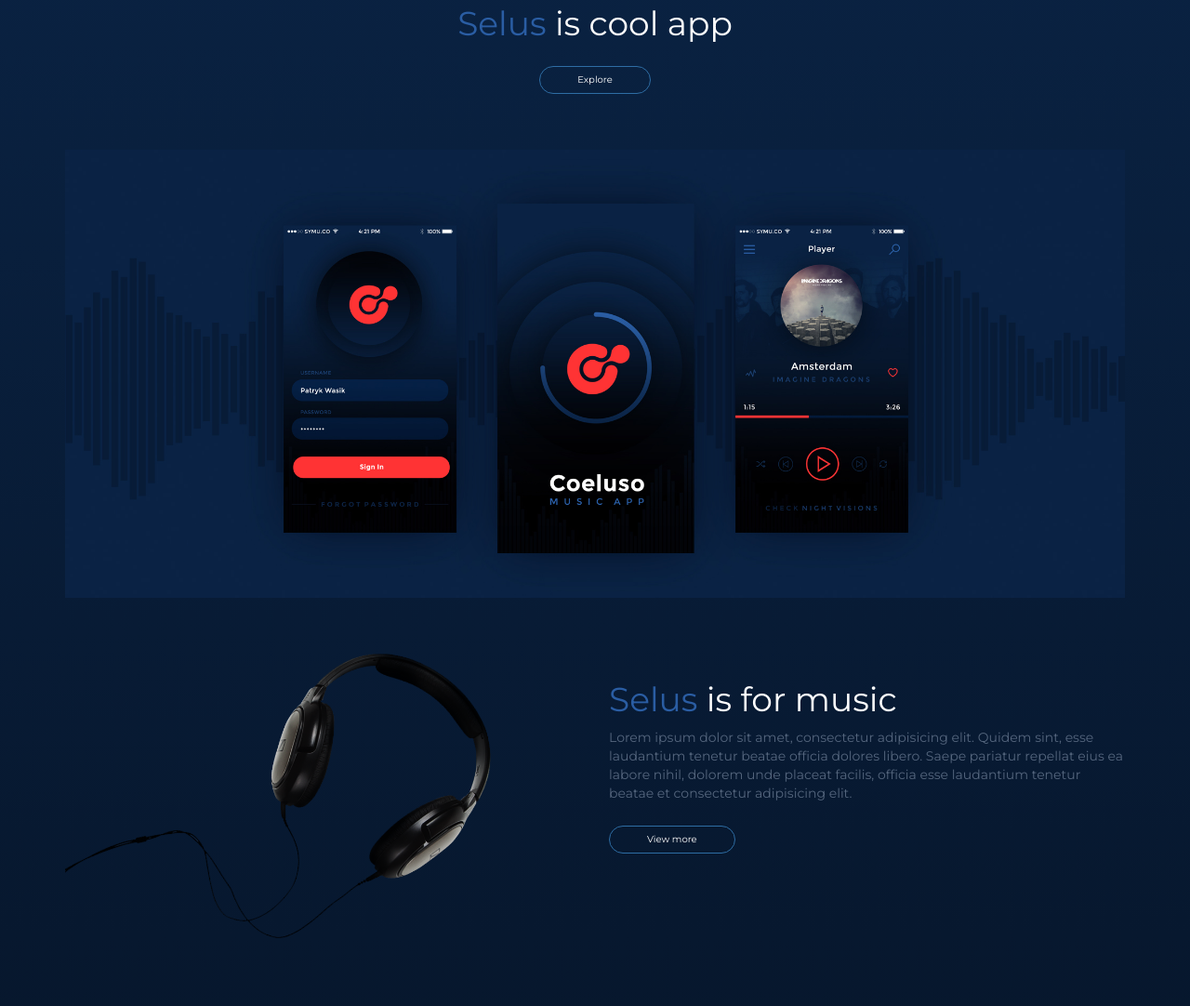
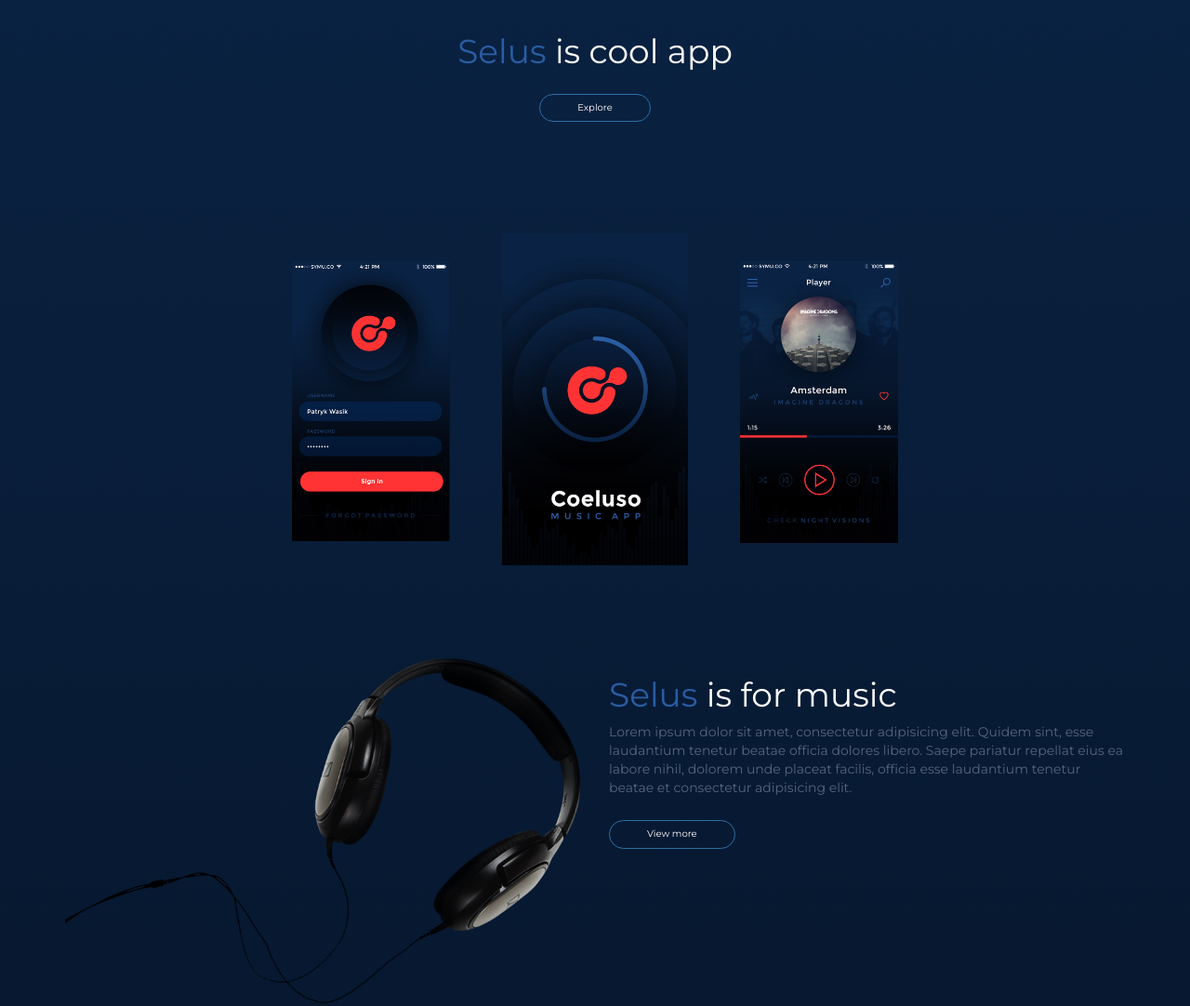
Before and after one commit to tomdanny/selus, a plain HTML site: page index.html in a window 1280 px wide. Shown: the part 174-1256 px from the top of the page at 93% size. Drawn offline with nearby package versions, Linux system fonts and the light colour scheme.

Commit message:
more work done on responsive images

```diff
--- a/css/main.css
+++ b/css/main.css
@@ -237,17 +237,18 @@ textarea {
 }
 .navbar-toggle {
   display: block;
-  background-color: none;
+  background-color: transparent;
   border: none;
 }
 
 .navbar-inverse .navbar-toggle:hover,
 .navbar-inverse .navbar-toggle:focus {
-  background-color: #0A2345;
+  background-color: transparent;
 }
 
 .navbar-inverse {
   border: none;
+  background-color: transparent;
 }
 
 .navbar-collapse.collapse {
@@ -264,11 +265,11 @@ textarea {
 }
 
 .navbar-custom {
-    background-color:#0A2345;
+    background-color: transparent;
 }
 
 .nav li{
-   background-color:#0A2345 !important;
+   background-color: transparent; !important;
 }
 
 .logo img{
@@ -285,7 +286,7 @@ textarea {
 
 .selus-header {
     color: #FFFFFF;
-    margin-top: 90px;
+    margin-top: 120px;
 }
 
 .selus-header-bold {
@@ -307,6 +308,39 @@ textarea {
     width: 100%;
     margin-top: 60px;
     /*min-width: 400px;*/
+}
+
+.cellphone-image img {
+    width: 100%;
+    margin-top: 100px;
+    /*min-width: 650px;*/
+    /*padding-right: 80px;*/
+}
+
+.headphones-image img {
+    width: 100%;
+    margin-top: 100px;
+}
+
+.signin-image img {
+    width: 100%;
+    margin-top: 100px;
+    /*min-width: 400px;*/
+    max-width: 200px;
+}
+
+.landing-image img {
+    width: 100%;
+    margin-top: 120px;
+    /*min-width: 400px;*/
+    max-width: 200px;
+}
+
+.player-image img {
+    width: 100%;
+    margin-top: 100px;
+    /*min-width: 400px;*/
+    max-width: 200px;
 }
 
 
@@ -378,7 +412,7 @@ textarea {
 
 ul.footer-nav {
   list-style-type: none;
-  margin-top: 50px;
+  margin-top: 150px;
 }
 
 ul.footer-nav li {
@@ -395,7 +429,7 @@ ul.footer-nav li a {
 }
 
 .copyright {
-  margin-top: 50px;
+  margin-top: 150px;
   color: #337AB7;
   font-size: 12px
 }
@@ -423,6 +457,8 @@ ul.footer-nav li a {
 
   ul.footer-nav {
     text-align: center;
+    padding-top: 30px;
+    margin-bottom: -10px;
   }
 
   ul.footer-nav li {
@@ -432,6 +468,10 @@ ul.footer-nav li a {
 
   ul.footer-nav li a {
     padding: 0 10px;
+  }
+
+  ul.footer-nav li:first-child {
+    margin-left: -40px;
   }
 
   .copyright {
@@ -447,6 +487,79 @@ ul.footer-nav li a {
 
   .owl-carousel .owl-item {
     padding: 60px 220px;
+  }
+
+  .signin-image img {
+    margin-top: 145px;
+  }
+
+
+  .player-image img {
+      margin-top: 145px;
+  }
+
+}
+
+
+
+@media only screen and (max-width: 767px) {
+
+  ul.footer-nav, .copyright {
+    margin-top: 50px;
+    text-align: center;
+  }
+
+  ul.footer-nav {
+    display: table;
+    margin-left: auto;
+    margin-right: auto;
+    text-align: center;
+  }
+
+}
+
+
+
+@media only screen and (min-width: 992px) {
+
+
+  .signin-image img {
+    margin-top: 150px;
+    max-width: 170px;
+    margin-right: -100px;
+  }
+
+
+  .player-image img {
+      margin-top: 150px;
+      max-width: 170px;
+      margin-left: -100px;
+  }
+
+}
+
+
+
+@media only screen and (min-width: 1200px) {
+
+
+  .cellphone-image img {
+    min-width: 650px;
+    margin-left: -140px;
+    margin-bottom: 100px;
+  }
+
+  .signin-image img {
+    margin-top: 150px;
+    max-width: 170px;
+    margin-right: -200px;
+  }
+
+
+  .player-image img {
+      margin-top: 150px;
+      max-width: 170px;
+      margin-left: -200px;
   }
 
 }
--- a/index.html
+++ b/index.html
@@ -79,22 +79,34 @@
             </div>
         </div>
 
-        <div class="row pull-right">
-            <div class="col-xs-12 text-center">
-                <div class="header-image">
-                    <img src="../img/header.jpg" alt="">
+
+        <div class="row">
+            <div class="col-xs-12 col-sm-3 col-sm-offset-1 text-center">
+                <div class="signin-image">
+                    <img src="../img/sign-in.png" alt="">
+                </div>
+            </div>
+            <div class="col-xs-12 col-sm-4 text-center">
+                <div class="landing-image">
+                    <img src="../img/landing.png" alt="">
+                </div>
+            </div>
+            <div class="col-xs-12 col-sm-3 text-center">
+                <div class="player-image">
+                    <img src="../img/player.png" alt="">
                 </div>
             </div>
         </div>
 
 
+
          <div class="row">
-            <div class="col-xs-12 col-sm-5">
-                <div class="header-image">
+            <div class="col-xs-12 col-sm-6">
+                <div class="headphones-image">
                     <img src="../img/headphones.png" alt="">
                 </div>
             </div>
-             <div class="col-xs-12 col-sm-6 col-sm-push-1">
+             <div class="col-xs-12 col-sm-6">
                 <h1 class="selus-header"><span class="selus-header-bold">Selus</span> is for music</h1>
                 <p class="selus-subheader">Lorem ipsum dolor sit amet, consectetur adipisicing elit. Quidem sint, esse laudantium tenetur beatae officia dolores libero. Saepe pariatur repellat eius ea labore nihil, dolorem unde placeat facilis, officia esse laudantium tenetur beatae et consectetur adipisicing elit.</p>
                 <button type="button" class="btn btn-primary">View more</button>
@@ -126,7 +138,7 @@
             </div>
 
             <div class="col-xs-12 col-sm-4">
-                <div class="header-image">
+                <div class="cellphone-image">
                     <img src="../img/cell-phone.png" alt="">
                 </div>
             </div>
```
